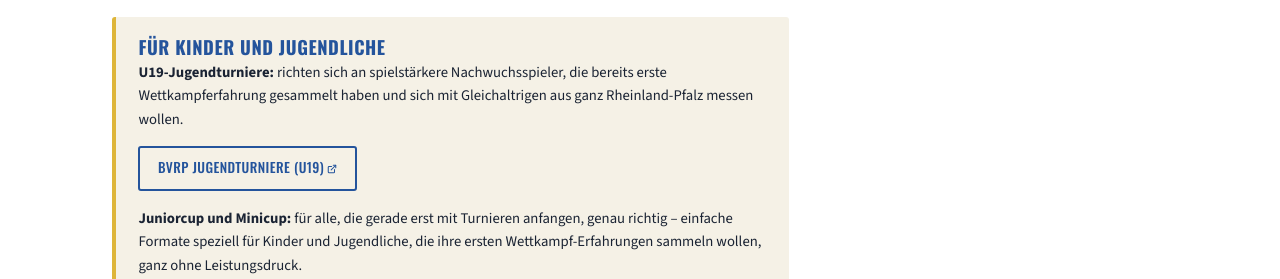
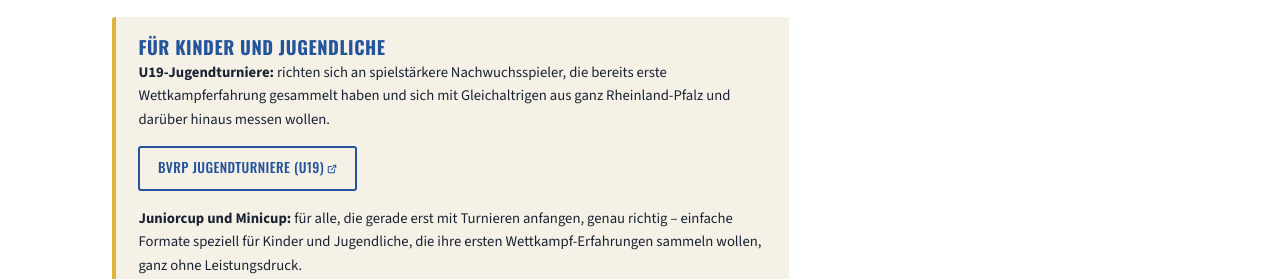
Before and after one commit to Forderverein-Badminton-in-Eppstein-e-V/website, a Jekyll site: the page built from spielbetrieb-turniere.html, in a window 1280 px wide. Shown: the part 1499-1778 px from the top of the page. Built offline with Jekyll 4.4.1, drawn with Linux system fonts in a browser that asks for light colours.

Commit message:
Erweitere Beschreibung der U19-Jugendturniere, um Teilnahme über Rheinland-Pfalz hinaus zu betonen

```diff
--- a/spielbetrieb-turniere.html
+++ b/spielbetrieb-turniere.html
@@ -83,7 +83,7 @@ description: "Turniere der Badminton-Abteilung des TSV Eppstein – selbst veran
           <p>
             <strong>U19-Jugendturniere:</strong> richten sich an spielstärkere
             Nachwuchsspieler, die bereits erste Wettkampferfahrung gesammelt haben und
-            sich mit Gleichaltrigen aus ganz Rheinland-Pfalz messen wollen.
+            sich mit Gleichaltrigen aus ganz Rheinland-Pfalz und darüber hinaus messen wollen.
           </p>
           <div class="team-links" style="margin-bottom: 1rem;">
             <a class="btn btn-outline" style="color:var(--court); border-color: var(--court);"
```
